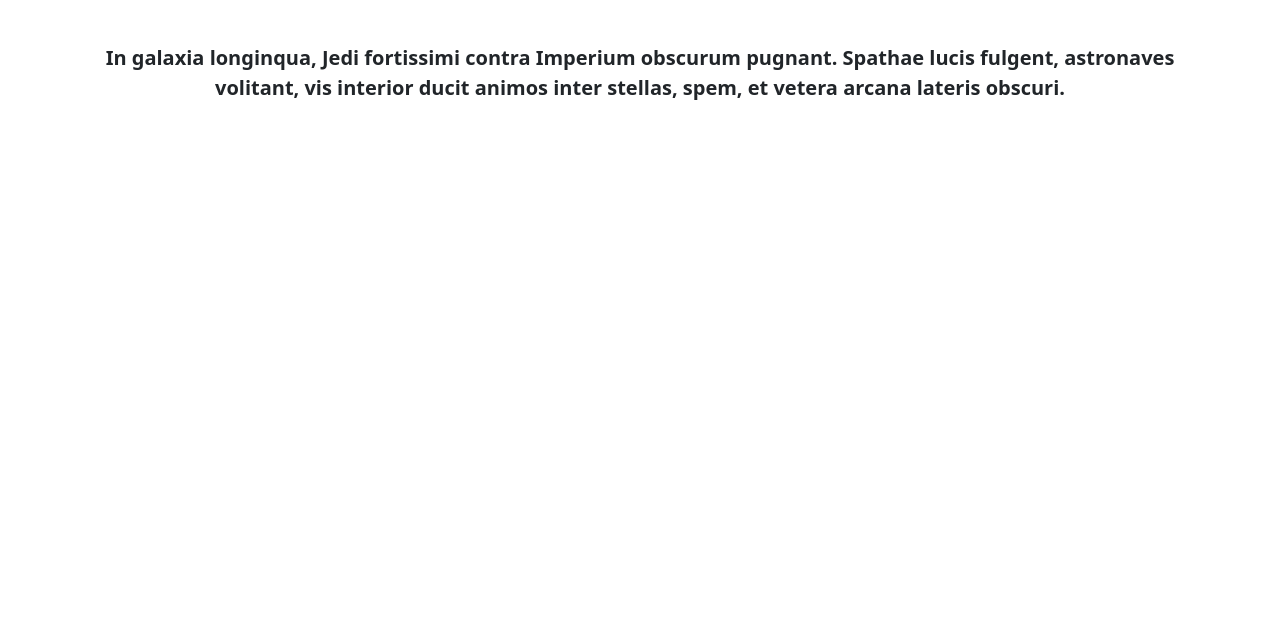
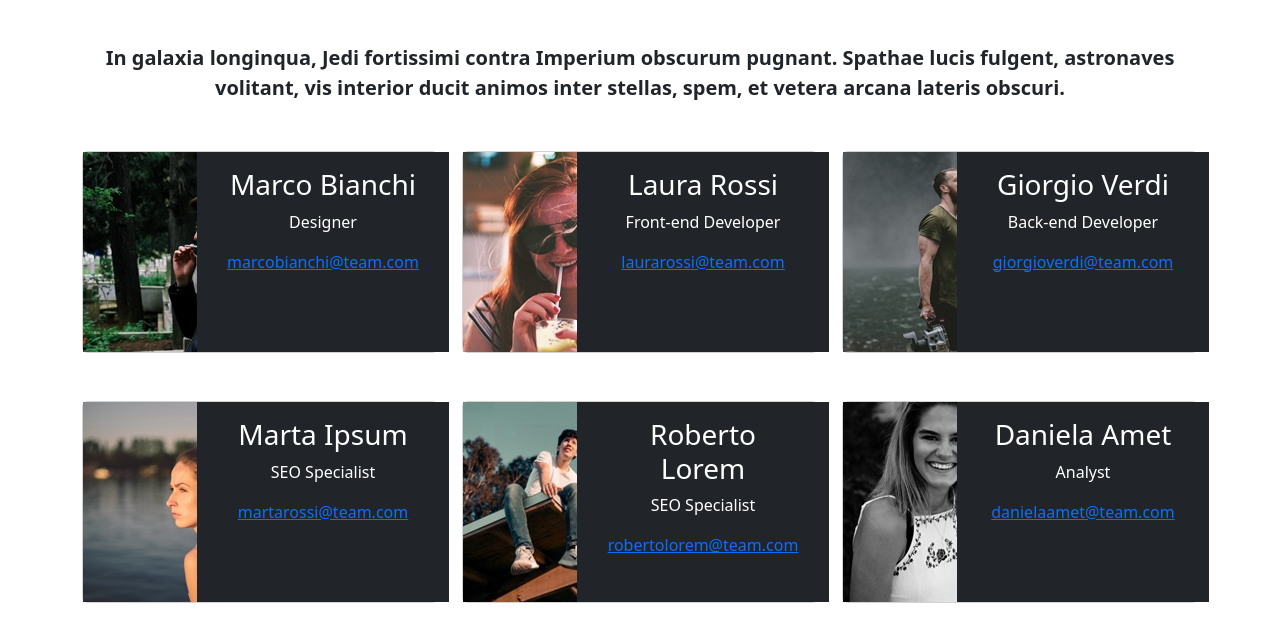
Before and after one commit to francesco-troise/js-our-team, a plain HTML site: page index.html in a window 1280 px wide. Shown: the part 53-694 px from the top of the page. Drawn offline with nearby package versions, Linux system fonts and the light colour scheme.

Commit message:
Move -row out of the -for loop (otherwise it creates too many rows and the cards won't align)
Add "bg-dark text-white" classes to -card_body

Add "APPEND" section

Reverse the positions of "card_img" and "card_text"

```diff
--- a/assets/js/script.js
+++ b/assets/js/script.js
@@ -38,16 +38,19 @@
 ];
 
 
+const ancora = document.getElementById("ancora")
+//Selezione del nodo che accoglierà le card
 
+const row = document.createElement("div")
+    row.className = "row"
+    //Creo e salvo,in memoria, l'elemento -row. Aggiungo poi classi
 
 for(let i = 0; i < teamMembers.length; i++ ){
 //Ciclo -for che scorre l'array di oggetti "teamMembers"
     const member = teamMembers[i]
     //Variabile che salva, ad ogni giro, ogni singolo oggetto dell'array "teamMembers"
 
-    const row = document.createElement("div")
-    row.className = "row"
-    //Creo e salvo,in memoria, l'elemento -row. Aggiungo poi classi
+    //SEZIONE CREATEELEMENT()
 
     const col = document.createElement("div")
     col.className = "col-sm-12 col-md-4 mb-5"
@@ -72,7 +75,7 @@
 
 
     const  card_col_body = document.createElement("div")
-    card_col_body.className = "col-8"
+    card_col_body.className = "col-8 bg-dark text-white"
     //Creo e salvo,in memoria, l'elemento -card_col_body(colonna, del body, interna alla -card). Aggiungo poi classi
 
     const card_body = document.createElement("div")
@@ -82,13 +85,40 @@
     const card_title = document.createElement("h3")
     card_title.className = "card-title"
     //Creo e salvo,in memoria, l'elemento -card_title(titolo interno alla -card). Aggiungo poi classi
+    card_title.innerText = member.name
+    //Rimepio -card_title con il valore apposito prelevato da -member.
 
     const card_text = document.createElement("p")
     card_text.className = "card-text"
     //Creo e salvo,in memoria, l'elemento -card_text(testointerno alla -card). Aggiungo poi classi
+    card_text.innerText = member.role
+    //Rimepio -card_text con il valore apposito prelevato da -member.
 
     const card_link = document.createElement("a")
     card_link.className = "card-link"
     //Creo e salvo,in memoria, l'elemento -card_link(link interno alla -card). Aggiungo poi classi
+    card_link.innerText = member.email
+    //Rimepio -card_link con il valore apposito prelevato da -member.
 
+    //SEZIONE APPEND()
+
+   card_col_body.append(card_body)
+   card_body.append(card_title, card_text, card_link)
+
+   card_col_img.append(card_img)
+
+   card_row.append(card_col_img , card_col_body)
+
+   card.append(card_row)
+
+   col.append(card)
+
+   row.append(col)
+   /*
+     In qusta sezione si è proceduto ad "appendere"(rendere figlio) tutti gli elementi figli
+     ad i loro rispettivi genitori. I genitori a suo volta sono stati "appesi" ai rispettivi genitori.
+     Ciò al fine di assicura una corretta visualizzazione del layout.
+   */
+    ancora.appendChild(row)
+    //La -row, completa di figli e "nipoti", viene carica nel DOM dentro al nodo "ancora"
 }
--- a/index.html
+++ b/index.html
@@ -13,7 +13,7 @@
 
     <header></header>
     <main>
-        <div class="container text-center">
+        <div class="container text-center" id="ancora">
             <h1 class="text-danger mb-5">Meet our team</h1>
             <p class="fw-semibold fs-5 mb-5">In galaxia longinqua, Jedi fortissimi contra Imperium obscurum pugnant.
                 Spathae lucis fulgent, astronaves volitant, vis interior ducit animos inter stellas,
```
